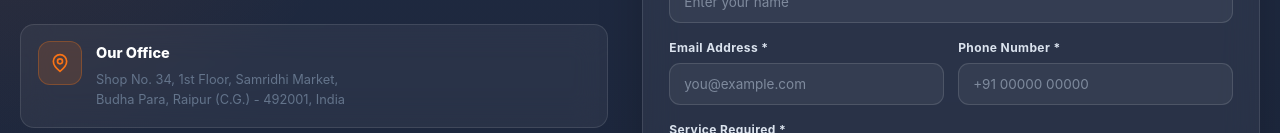
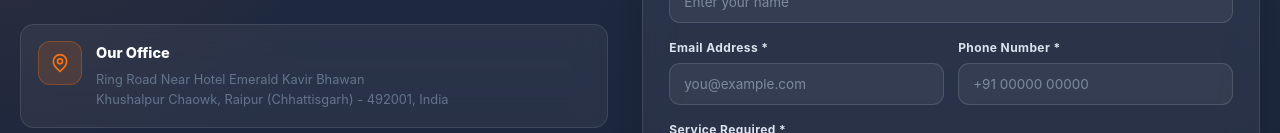
Before and after one commit to dimensioninfotech/DimensionWebsite, a React (Create React App) app: page /contact in a window 1280 px wide. Shown: the part 819-952 px from the top of the page. Built offline with nearby package versions, Linux system fonts and the light colour scheme.

Commit message:
Update office address in Contact.js

```diff
--- a/src/Component/Landing/Contact.js
+++ b/src/Component/Landing/Contact.js
@@ -197,10 +197,10 @@ const Contact = () => {
                 <div className="di-info-icon"><MapPin size={20} /></div>
                 <div>
                   <h4>Our Office</h4>
-                  <p>
-                    Shop No. 34, 1st Floor, Samridhi Market,<br />
-                    Budha Para, Raipur (C.G.) - 492001, India
-                  </p>
+                 <p className="di-visit-addr">
+                Ring Road Near Hotel Emerald Kavir Bhawan<br />
+                Khushalpur Chaowk, Raipur (Chhattisgarh) - 492001, India
+              </p>
                 </div>
               </div>
 
```
